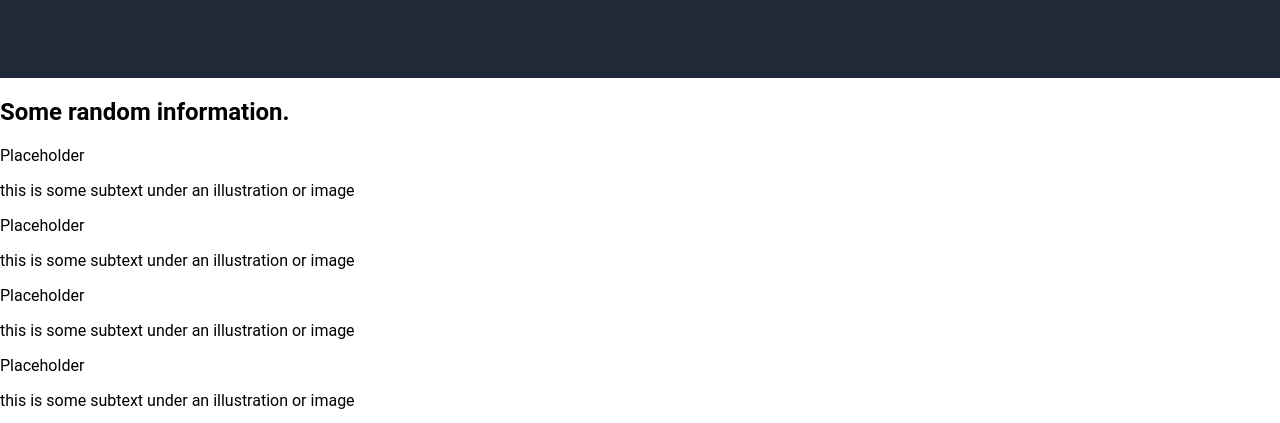
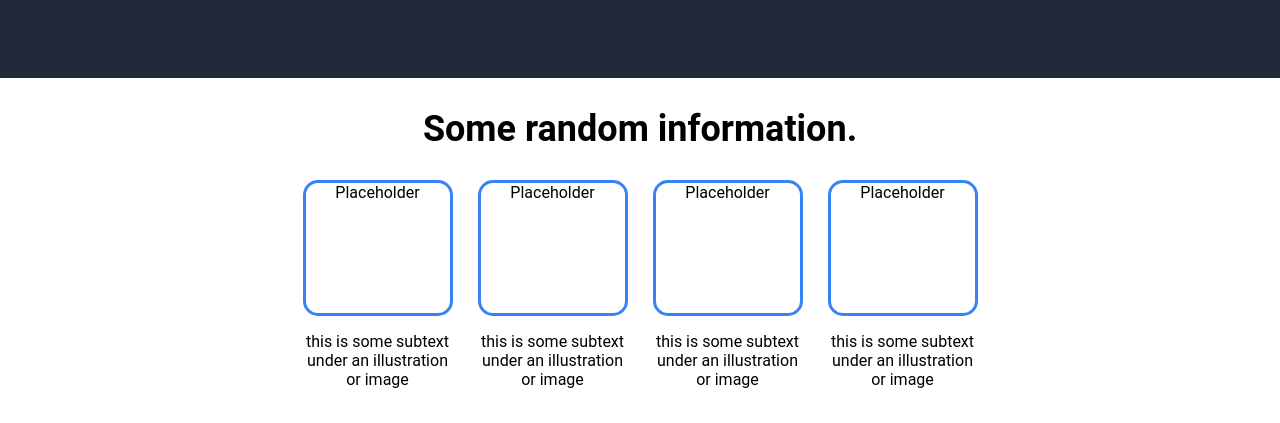
Before and after one commit to ajwjung/odin-landing-page, a plain HTML site: page index.html in a window 1280 px wide. Shown: the part 375-798 px from the top of the page. Drawn offline with Linux system fonts and the light colour scheme.

Commit message:
Style information section

```diff
--- a/style.css
+++ b/style.css
@@ -74,3 +74,28 @@ a,
     font-weight: 600;
     font-size: 14px;
 }
+
+.information {
+    text-align: center;
+    margin-bottom: 100px;
+}
+
+.information h2 {
+    font-size: 36px;
+}
+
+.info-container {
+    display: flex;
+    justify-content: center;
+    gap: 25px;
+}
+
+.entry {
+    max-width: 150px;
+}
+
+.image {
+    border: 3px solid #3882F6;
+    height: 130px;
+    border-radius: 15px;
+}
```
